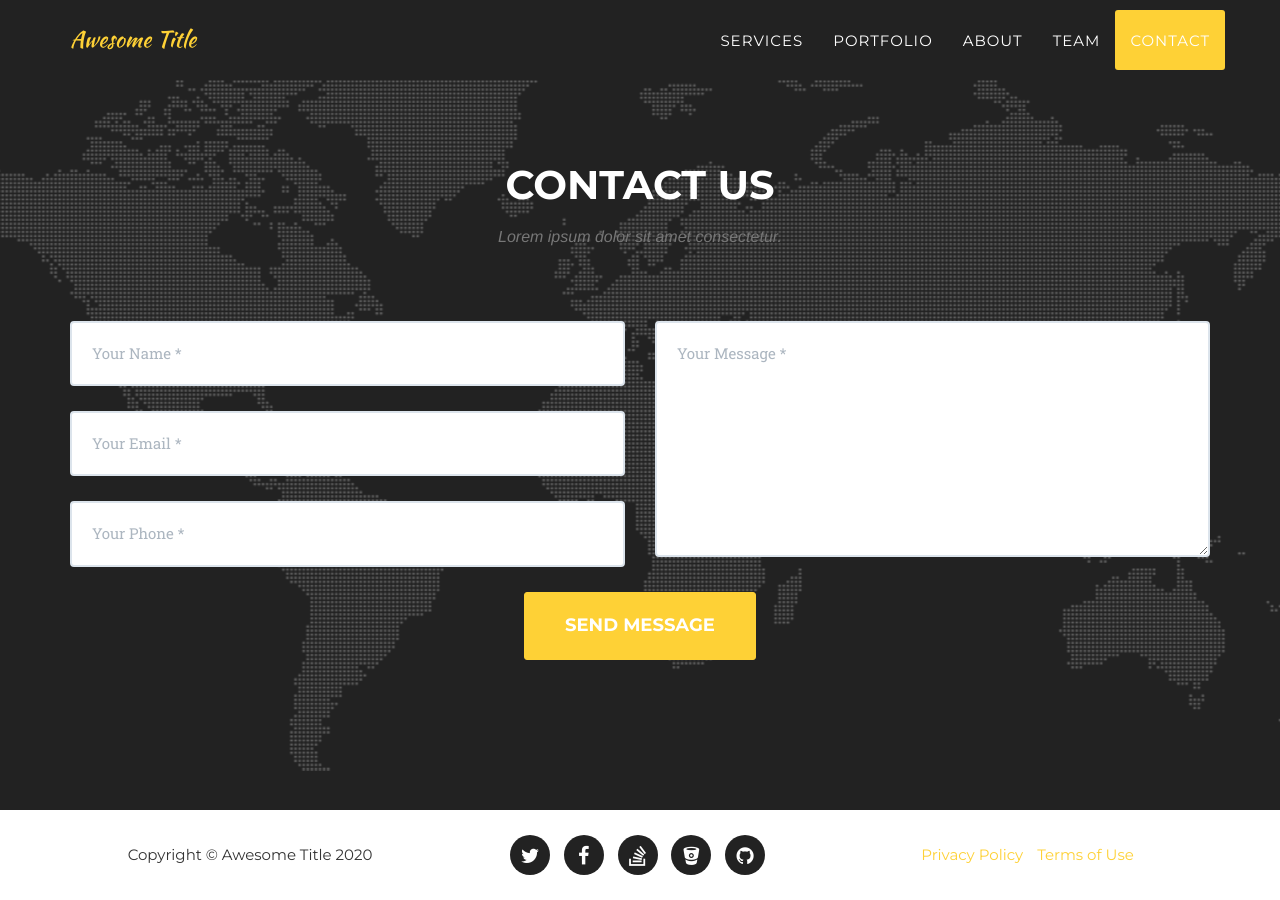
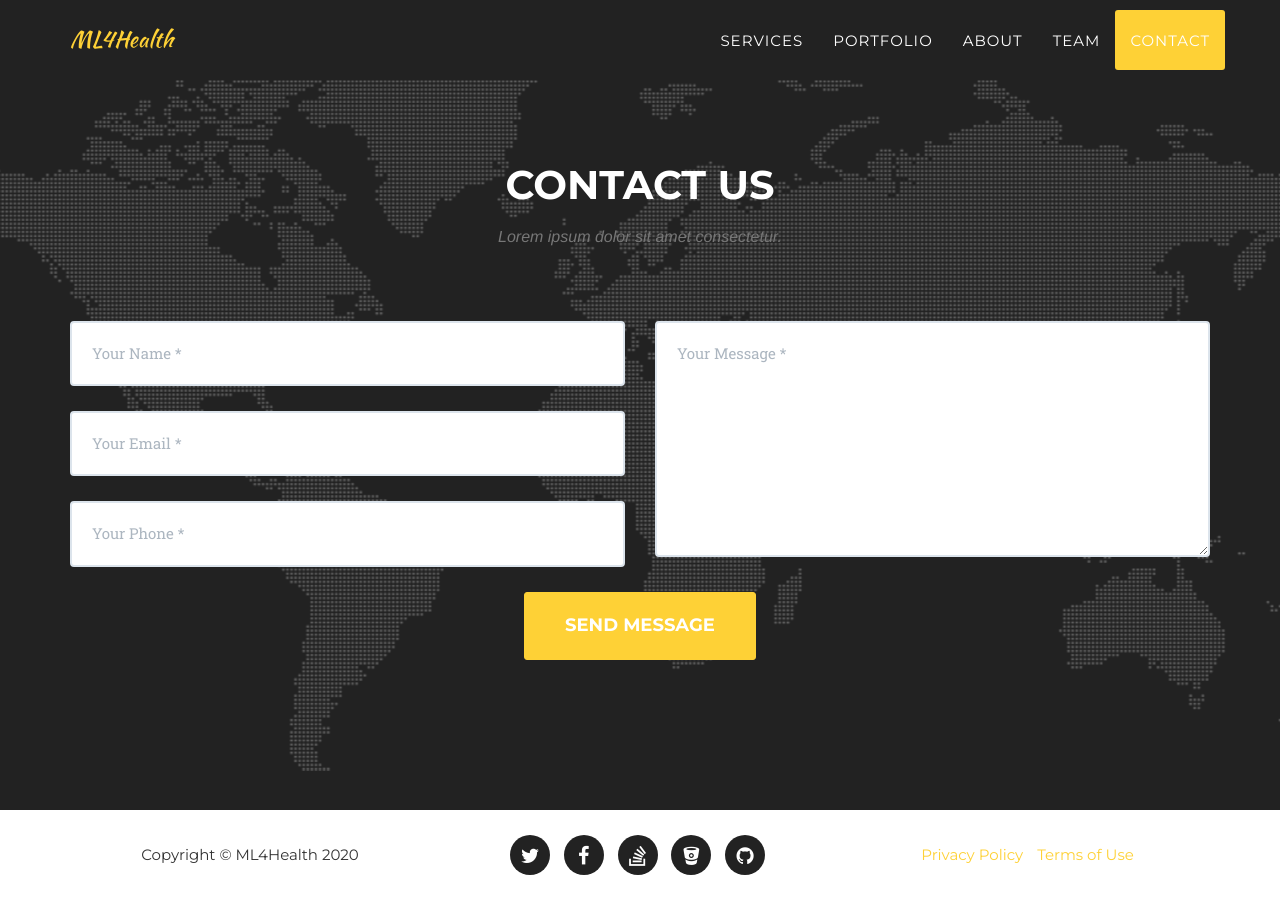
Before and after one commit to ML4Health-EU/ML4Health-EU.github.io, a Jekyll site: the page built from index.html, in a window 1280 px wide and 900 px high, scrolled down 5636 px. Built offline with Jekyll 4.4.1, drawn with Linux system fonts in a browser that asks for light colours; some web fonts are replaced; some of the changed lines change nothing that is shown.

Commit message:
Update _config.yml

```diff
--- a/_config.yml
+++ b/_config.yml
@@ -1,10 +1,10 @@
-url: https://y7kim.github.io
+url: https://ml4health-eu.github.io/
 baseurl: /agency-jekyll-theme/
 
 # Site settings
-title: Awesome Title
-email: your-email@domain.com
-description: "Write an awesome description for your new site here. You can edit this line in _config.yml. It will appear in your document head meta (for Google search results) and in your feed.xml site description."
+title: ML4Health
+email: fpsom@certh.gr
+description: "Ml4Health H2020 project"
 
 
 # Team names, titles and social links
```
